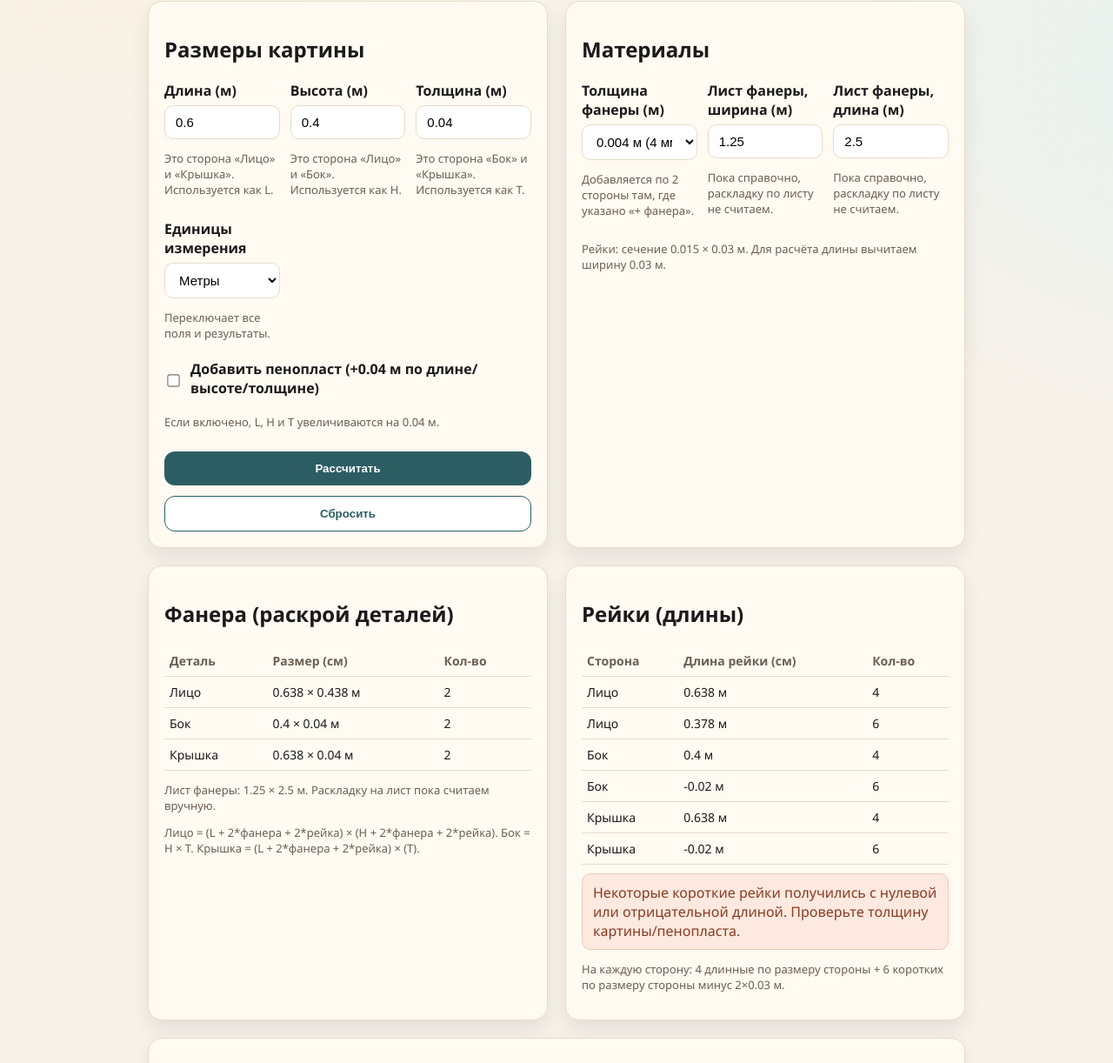
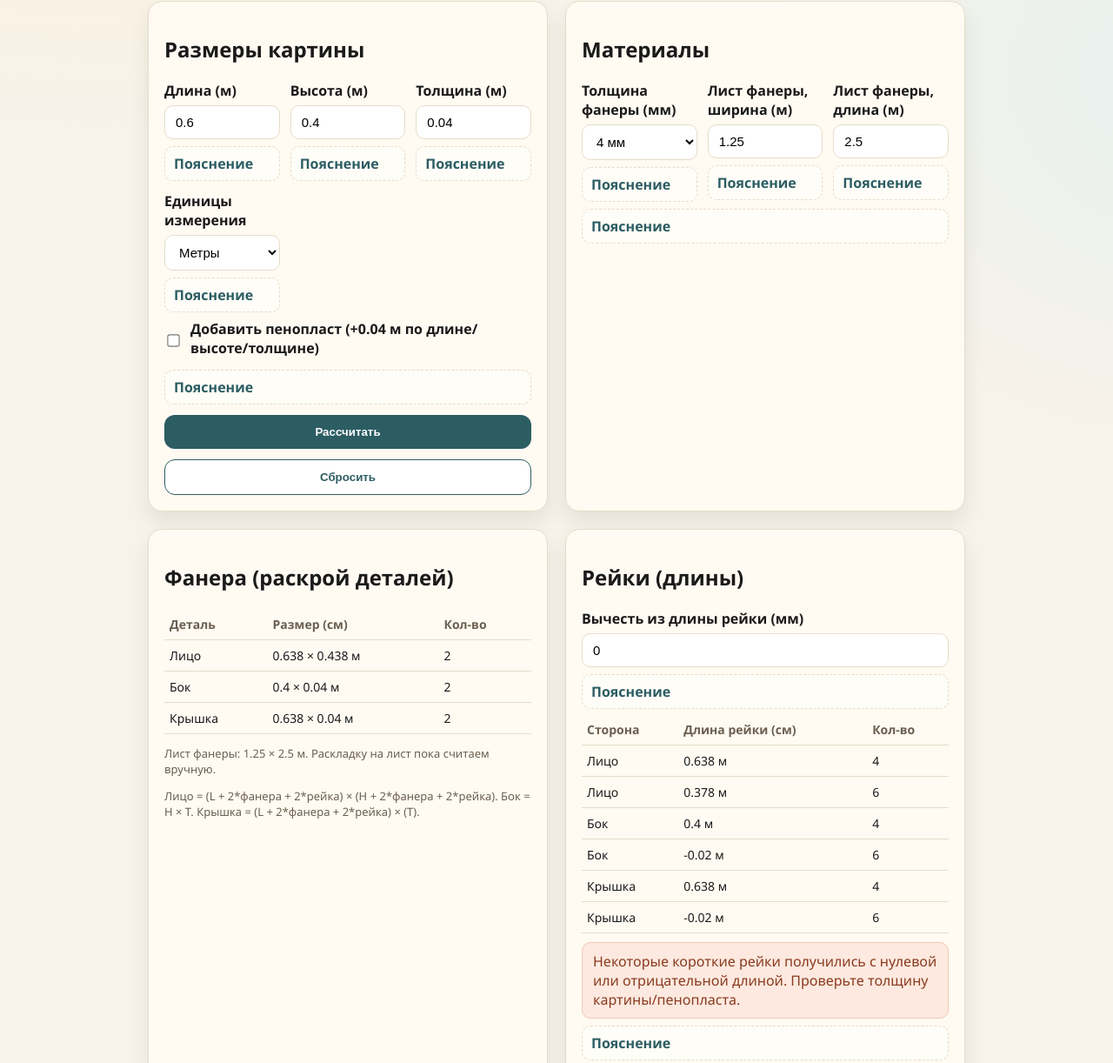
Before and after one commit to VoI4onok/moss_frame_price, a plain HTML site: page Box_dimensions/index.html in a window 1280 px wide. Shown: the part 124-1346 px from the top of the page at 87% size. Drawn offline with Linux system fonts and the light colour scheme.

Commit message:
-46 мм

```diff
--- a/Box_dimensions/index.html
+++ b/Box_dimensions/index.html
@@ -115,6 +115,22 @@
         font-size: 13px;
         color: var(--muted);
       }
+      details.help {
+        margin-top: 8px;
+        border: 1px dashed var(--line);
+        border-radius: 10px;
+        padding: 8px 10px;
+        background: #fffdf7;
+      }
+      details.help > summary {
+        cursor: pointer;
+        font-weight: 600;
+        color: var(--accent);
+        list-style: none;
+      }
+      details.help > summary::-webkit-details-marker {
+        display: none;
+      }
       .warn {
         color: #8a3a1f;
         background: #fde9df;
@@ -137,17 +153,26 @@
             <div>
               <label for="length">Длина (м)</label>
               <input id="length" type="number" min="0.01" step="0.01" value="0.6" />
+              <details class="help">
+                <summary>Пояснение</summary>
                 <p class="note">Это сторона «Лицо» и «Крышка». Используется как L.</p>
+              </details>
             </div>
             <div>
               <label for="height">Высота (м)</label>
               <input id="height" type="number" min="0.01" step="0.01" value="0.4" />
+              <details class="help">
+                <summary>Пояснение</summary>
                 <p class="note">Это сторона «Лицо» и «Бок». Используется как H.</p>
+              </details>
             </div>
             <div>
               <label for="thickness">Толщина (м)</label>
               <input id="thickness" type="number" min="0.001" step="0.001" value="0.04" />
+              <details class="help">
+                <summary>Пояснение</summary>
                 <p class="note">Это сторона «Бок» и «Крышка». Используется как T.</p>
+              </details>
             </div>
             <div>
               <label for="unit">Единицы измерения</label>
@@ -156,7 +181,10 @@
                 <option value="cm">Сантиметры</option>
                 <option value="mm">Миллиметры</option>
               </select>
+              <details class="help">
+                <summary>Пояснение</summary>
                 <p class="note">Переключает все поля и результаты.</p>
+              </details>
             </div>
           </div>
 
@@ -164,7 +192,10 @@
             <input id="foam" type="checkbox" />
             <label for="foam">Добавить пенопласт (+<span id="foamAddLabel">0.04</span> <span class="unitLabel">м</span> по длине/высоте/толщине)</label>
           </div>
+          <details class="help">
+            <summary>Пояснение</summary>
             <p class="note">Если включено, L, H и T увеличиваются на <span id="foamAddNote">0.04</span> <span class="unitLabel">м</span>.</p>
+          </details>
 
           <button class="btn" id="calc">Рассчитать</button>
           <button class="btn secondary" id="reset">Сбросить</button>
@@ -174,27 +205,39 @@
           <h2>Материалы</h2>
           <div class="row">
             <div>
-              <label for="plywood">Толщина фанеры (м)</label>
+              <label for="plywood">Толщина фанеры (мм)</label>
               <select id="plywood">
-                <option value="0.004">0.004 м (4 мм)</option>
-                <option value="0.008">0.008 м (8 мм)</option>
-                <option value="0.006">0.006 м (6 мм)</option>
-                <option value="0.01">0.010 м (10 мм)</option>
+                <option value="0.004">4 мм</option>
+                <option value="0.008">8 мм</option>
+                <option value="0.006">6 мм</option>
+                <option value="0.01">10 мм</option>
               </select>
+              <details class="help">
+                <summary>Пояснение</summary>
                 <p class="note">Добавляется по 2 стороны там, где указано «+ фанера».</p>
+              </details>
             </div>
             <div>
               <label for="sheetW">Лист фанеры, ширина (м)</label>
               <input id="sheetW" type="number" min="0.1" step="0.01" value="1.25" />
+              <details class="help">
+                <summary>Пояснение</summary>
                 <p class="note">Пока справочно, раскладку по листу не считаем.</p>
+              </details>
             </div>
             <div>
               <label for="sheetL">Лист фанеры, длина (м)</label>
               <input id="sheetL" type="number" min="0.1" step="0.01" value="2.5" />
+              <details class="help">
+                <summary>Пояснение</summary>
                 <p class="note">Пока справочно, раскладку по листу не считаем.</p>
+              </details>
             </div>
           </div>
+          <details class="help">
+            <summary>Пояснение</summary>
             <p class="note">Рейки: сечение <span id="railThkLabel">0.015</span> × <span id="railWLabel">0.03</span> <span class="unitLabel">м</span>. Для расчёта длины вычитаем ширину <span id="railWNote">0.03</span> <span class="unitLabel">м</span>.</p>
+          </details>
         </section>
       </div>
 
@@ -206,8 +249,21 @@
         </section>
         <section class="card">
           <h2>Рейки (длины)</h2>
+          <div class="row">
+            <div>
+              <label for="railSubtractMm">Вычесть из длины рейки (мм)</label>
+              <input id="railSubtractMm" type="number" min="0" step="1" value="0" />
+              <details class="help">
+                <summary>Пояснение</summary>
+                <p class="note">Если указано, рядом показываем длину рейки минус это значение.</p>
+              </details>
+            </div>
+          </div>
           <div id="slatsResult"></div>
+          <details class="help">
+            <summary>Пояснение</summary>
             <p class="note">На каждую сторону: 4 длинные по размеру стороны + 6 коротких по размеру стороны минус 2×<span id="railWNote2">0.03</span> <span class="unitLabel">м</span>.</p>
+          </details>
         </section>
       </div>
 
@@ -215,7 +271,10 @@
         <section class="card">
           <h2>Формулы с подстановкой</h2>
           <div id="formulaResult"></div>
+          <details class="help">
+            <summary>Пояснение</summary>
             <p class="note">Показываем промежуточные значения L', H', T' и итоговые размеры деталей.</p>
+          </details>
         </section>
       </div>
     </main>
@@ -271,7 +330,6 @@
         el('railWNote').textContent = formatValue(railWM);
         el('railWNote2').textContent = formatValue(railWM);
 
-        updatePlywoodOptions();
         updateInputLabels();
       }
 
@@ -282,27 +340,7 @@
         el('thickness').previousElementSibling.textContent = `Толщина ${labelSuffix}`;
         el('sheetW').previousElementSibling.textContent = `Лист фанеры, ширина ${labelSuffix}`;
         el('sheetL').previousElementSibling.textContent = `Лист фанеры, длина ${labelSuffix}`;
-        el('plywood').previousElementSibling.textContent = `Толщина фанеры ${labelSuffix}`;
-      }
-
-      function updatePlywoodOptions() {
-        const options = [
-          { value: 0.004, labelMm: '4 мм' },
-          { value: 0.008, labelMm: '8 мм' },
-          { value: 0.006, labelMm: '6 мм' },
-          { value: 0.01, labelMm: '10 мм' },
-        ];
-
-        const select = el('plywood');
-        const current = select.value;
-        select.innerHTML = '';
-        options.forEach((opt) => {
-          const option = document.createElement('option');
-          option.value = opt.value;
-          option.textContent = `${formatValue(opt.value)} ${unitLabel()} (${opt.labelMm})`;
-          select.appendChild(option);
-        });
-        select.value = current || '0.004';
+        el('plywood').previousElementSibling.textContent = 'Толщина фанеры (мм)';
       }
 
       function saveState(state) {
@@ -332,6 +370,8 @@
         const foamAdd = foam ? 0.04 : 0; // м
         const railThk = 0.015; // 15 мм
         const railW = 0.03; // 30 мм
+        const railSubtractMm = parseFloat(el('railSubtractMm').value || 0);
+        const railSubtractM = railSubtractMm / 1000;
 
         const L = length + foamAdd;
         const H = height + foamAdd;
@@ -379,12 +419,12 @@
               <tr><th>Сторона</th><th>Длина рейки (см)</th><th>Кол-во</th></tr>
             </thead>
             <tbody>
-              <tr><td>Лицо</td><td>${formatValue(faceRailLong)} ${unitLabel()}</td><td>4</td></tr>
-              <tr><td>Лицо</td><td>${formatValue(faceRailShort)} ${unitLabel()}</td><td>6</td></tr>
-              <tr><td>Бок</td><td>${formatValue(sideRailLong)} ${unitLabel()}</td><td>4</td></tr>
-              <tr><td>Бок</td><td>${formatValue(sideRailShort)} ${unitLabel()}</td><td>6</td></tr>
-              <tr><td>Крышка</td><td>${formatValue(lidRailLong)} ${unitLabel()}</td><td>4</td></tr>
-              <tr><td>Крышка</td><td>${formatValue(lidRailShort)} ${unitLabel()}</td><td>6</td></tr>
+              <tr><td>Лицо</td><td>${formatValue(faceRailLong)} ${unitLabel()}${railSubtractMm > 0 ? ` (${formatValue(faceRailLong - railSubtractM)} ${unitLabel()})` : ''}</td><td>4</td></tr>
+              <tr><td>Лицо</td><td>${formatValue(faceRailShort)} ${unitLabel()}${railSubtractMm > 0 ? ` (${formatValue(faceRailShort - railSubtractM)} ${unitLabel()})` : ''}</td><td>6</td></tr>
+              <tr><td>Бок</td><td>${formatValue(sideRailLong)} ${unitLabel()}${railSubtractMm > 0 ? ` (${formatValue(sideRailLong - railSubtractM)} ${unitLabel()})` : ''}</td><td>4</td></tr>
+              <tr><td>Бок</td><td>${formatValue(sideRailShort)} ${unitLabel()}${railSubtractMm > 0 ? ` (${formatValue(sideRailShort - railSubtractM)} ${unitLabel()})` : ''}</td><td>6</td></tr>
+              <tr><td>Крышка</td><td>${formatValue(lidRailLong)} ${unitLabel()}${railSubtractMm > 0 ? ` (${formatValue(lidRailLong - railSubtractM)} ${unitLabel()})` : ''}</td><td>4</td></tr>
+              <tr><td>Крышка</td><td>${formatValue(lidRailShort)} ${unitLabel()}${railSubtractMm > 0 ? ` (${formatValue(lidRailShort - railSubtractM)} ${unitLabel()})` : ''}</td><td>6</td></tr>
             </tbody>
           </table>
         `;
@@ -486,6 +526,7 @@
           plywood: plyM,
           sheetW: sheetW,
           sheetL: sheetL,
+          railSubtractMm: railSubtractMm,
         });
       }
 
@@ -500,6 +541,7 @@
         el('plywood').value = String(state.plywood || 0.004);
         el('sheetW').value = roundTo(fromMeters(state.sheetW || 1.25), 3);
         el('sheetL').value = roundTo(fromMeters(state.sheetL || 2.5), 3);
+        el('railSubtractMm').value = state.railSubtractMm || 0;
       }
 
       function init() {
@@ -543,7 +585,7 @@
         calc();
       });
 
-      ['length', 'height', 'thickness', 'foam', 'plywood', 'sheetW', 'sheetL'].forEach((id) => {
+      ['length', 'height', 'thickness', 'foam', 'plywood', 'sheetW', 'sheetL', 'railSubtractMm'].forEach((id) => {
         el(id).addEventListener('input', calc);
         el(id).addEventListener('change', calc);
       });
```
Lines whose indentation alone changed are shown as unchanged.
